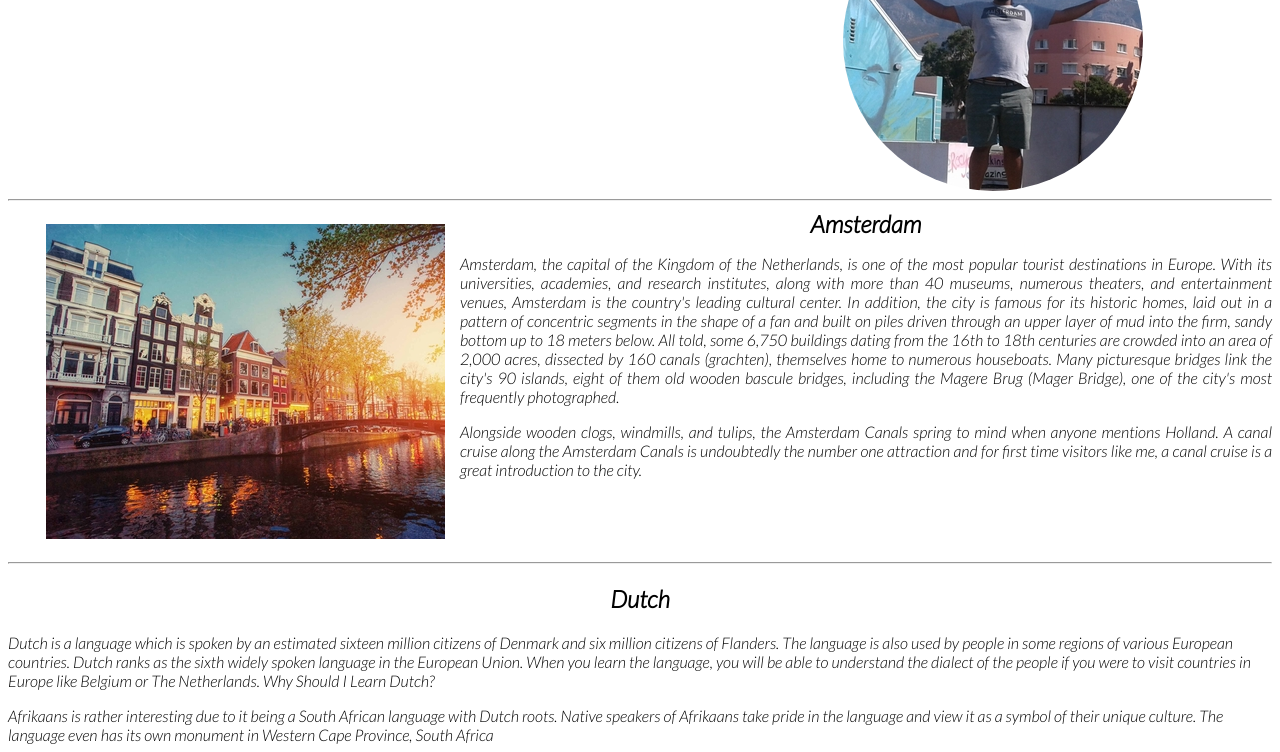
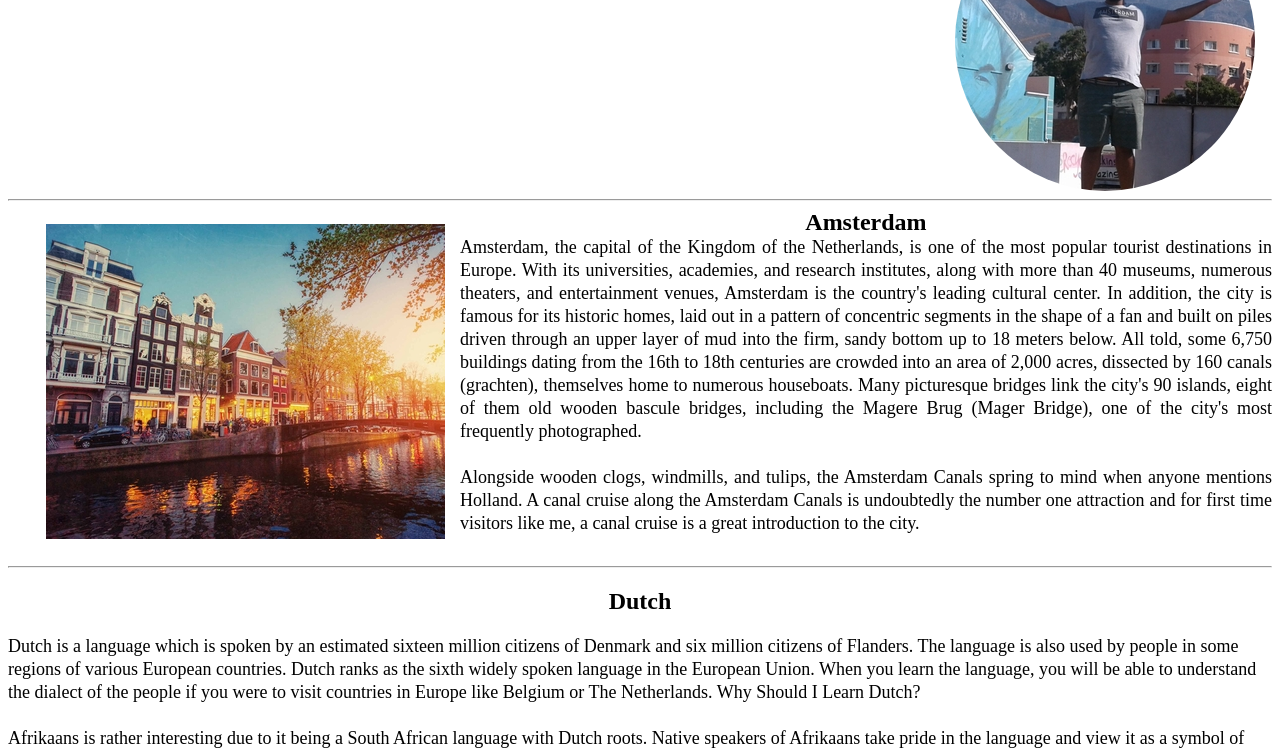
Before and after one commit to MichaelCDavids/basic-webpage, a plain HTML site: page index.html in a window 1280 px wide. Shown: the part 117-869 px from the top of the page. Drawn offline with nearby package versions, Linux system fonts and the light colour scheme.

Commit message:
Changed the fonts

```diff
--- a/css/custom.css
+++ b/css/custom.css
@@ -1,13 +1,32 @@
 h1 {
+    text-align: center;
+    font-family: 'Playfair Display', serif;
+    font-weight: 900;
+    line-height: 46px;
+    font-size: 43px;
+    margin: 0 0 23px 0;
+}
+
+h2{
+  text-align: center;
+}
+
+p {
+    font-family: 'Alice', serif;
+    font-size: 18px;
+    font-weight: normal;
+    line-height: 23px;
+    margin: 0 0 23px 0;
+}
+
+/* h1 {
   text-align: center;
   font-family: 'Oswald', sans-serif;
 }
-h2{
-  text-align: center;
-}
+
 body {
   font-family: 'Lato', sans-serif;
-}
+} */
 .clearfix::after {
   content: "";
   clear: both;
```
